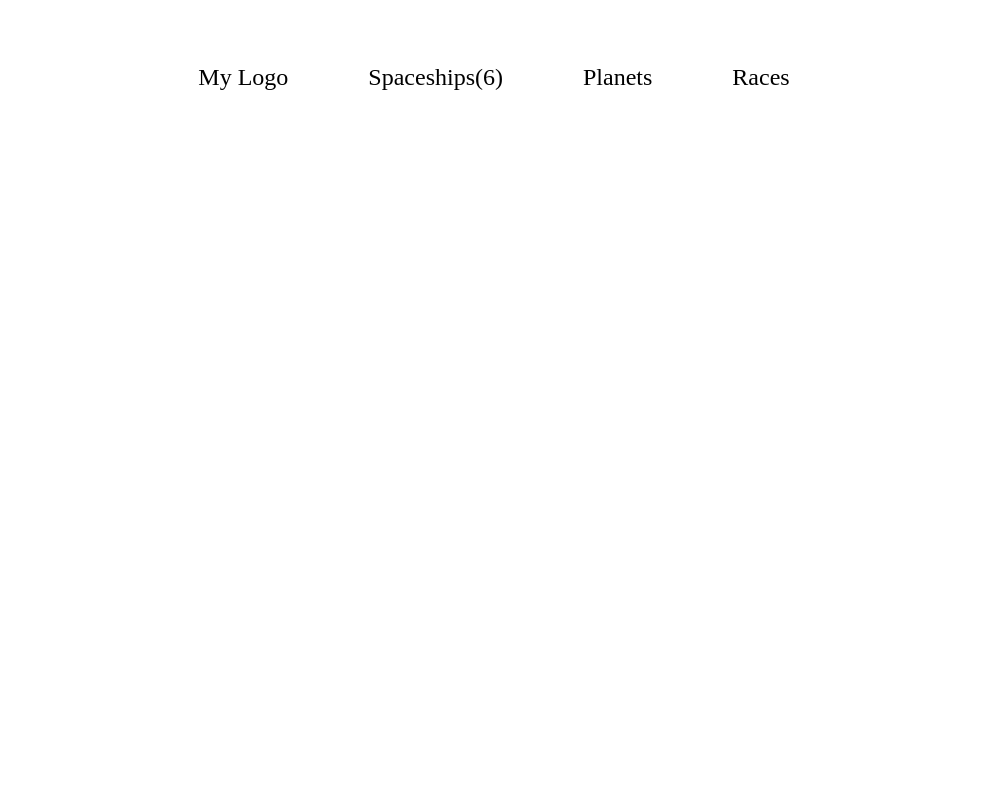
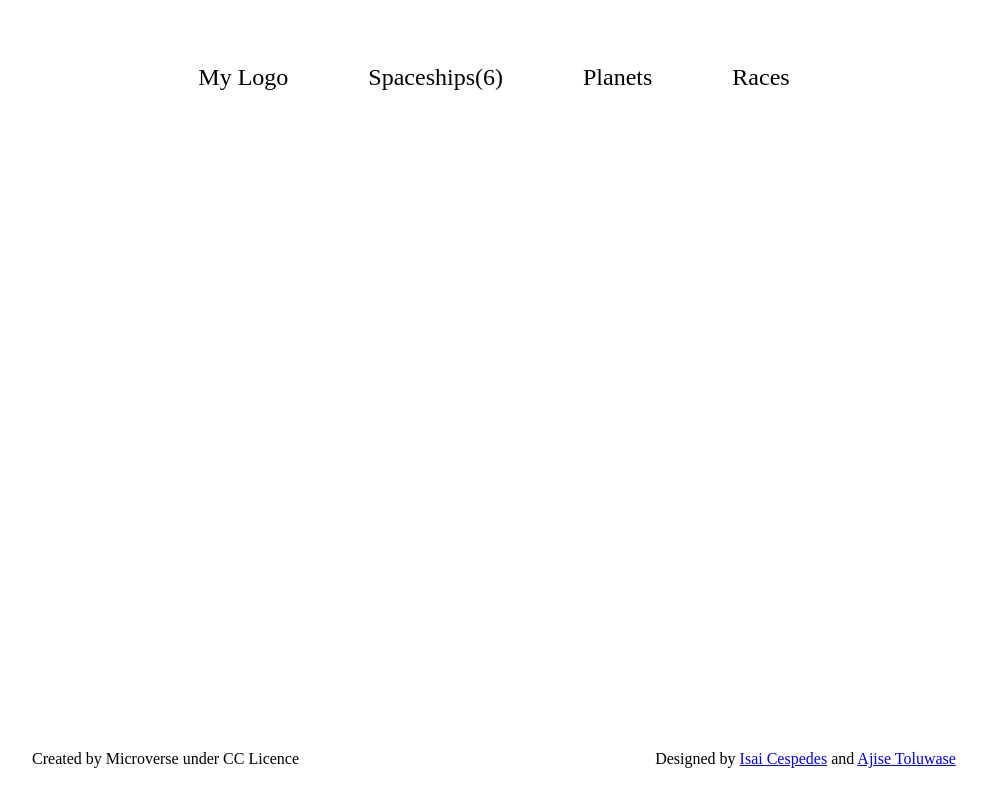
Before and after one commit to Lordkaito/capstone-module-2, a website built with webpack: page src/index.html in a window 1280 px wide. Shown: the whole page, without its empty margins (146-1133 px from the left). Built offline with nearby package versions, Linux system fonts and the light colour scheme.

Commit message:
Add footer to the project

```diff
--- a/src/index.html
+++ b/src/index.html
@@ -24,5 +24,14 @@
     </div>
   </header>
 
+  <footer id="footer">
+    <div class="microverse-license">
+      <p>Created by Microverse under CC Licence</p>
+    </div>
+    <div class="our-license">
+      <p>Designed by <a href="https://github.com/Lordkaito">Isai Cespedes</a> and <a href="https://github.com/Whoistolu">Ajise Toluwase</a></p>
+    </div>
+  </footer>
+
 </body>
 </html>
--- a/src/style.css
+++ b/src/style.css
@@ -1,4 +1,4 @@
-*{
+* {
   padding: 0;
   margin: 0;
   box-sizing: border-box;
@@ -13,6 +13,17 @@
   font-size: 1.5rem;
 }
 
-.item {
+#footer {
+  display: flex;
+  justify-content: center;
+  align-items: center;
+  position: fixed;
+  bottom: 0;
+  padding-bottom: 2rem;
+  width: 100%;
+}
 
+.microverse-license,
+.our-license {
+  margin: 0 auto;
 }
```
Also changed, not shown: dist/index.bundle.js, dist/index.html.
